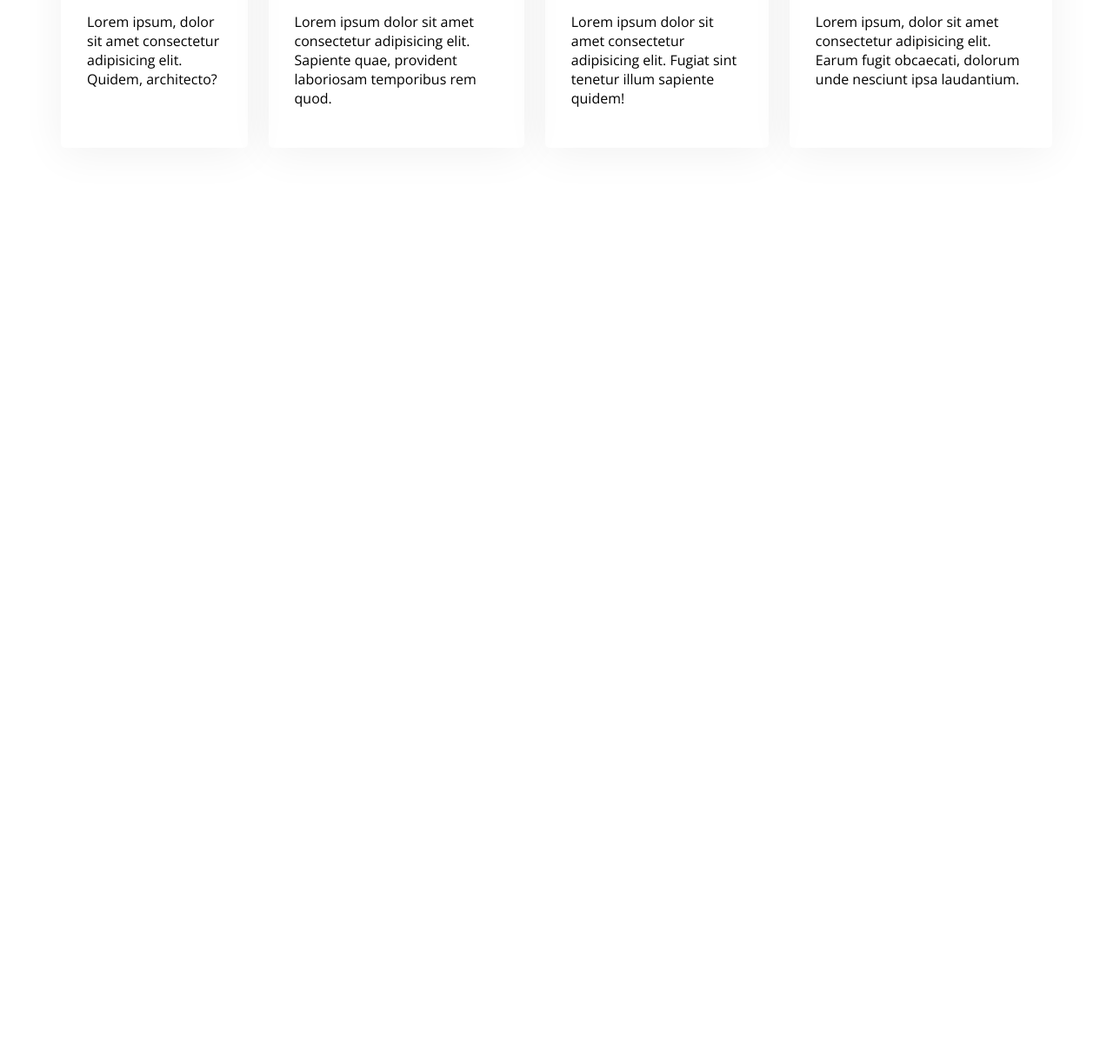
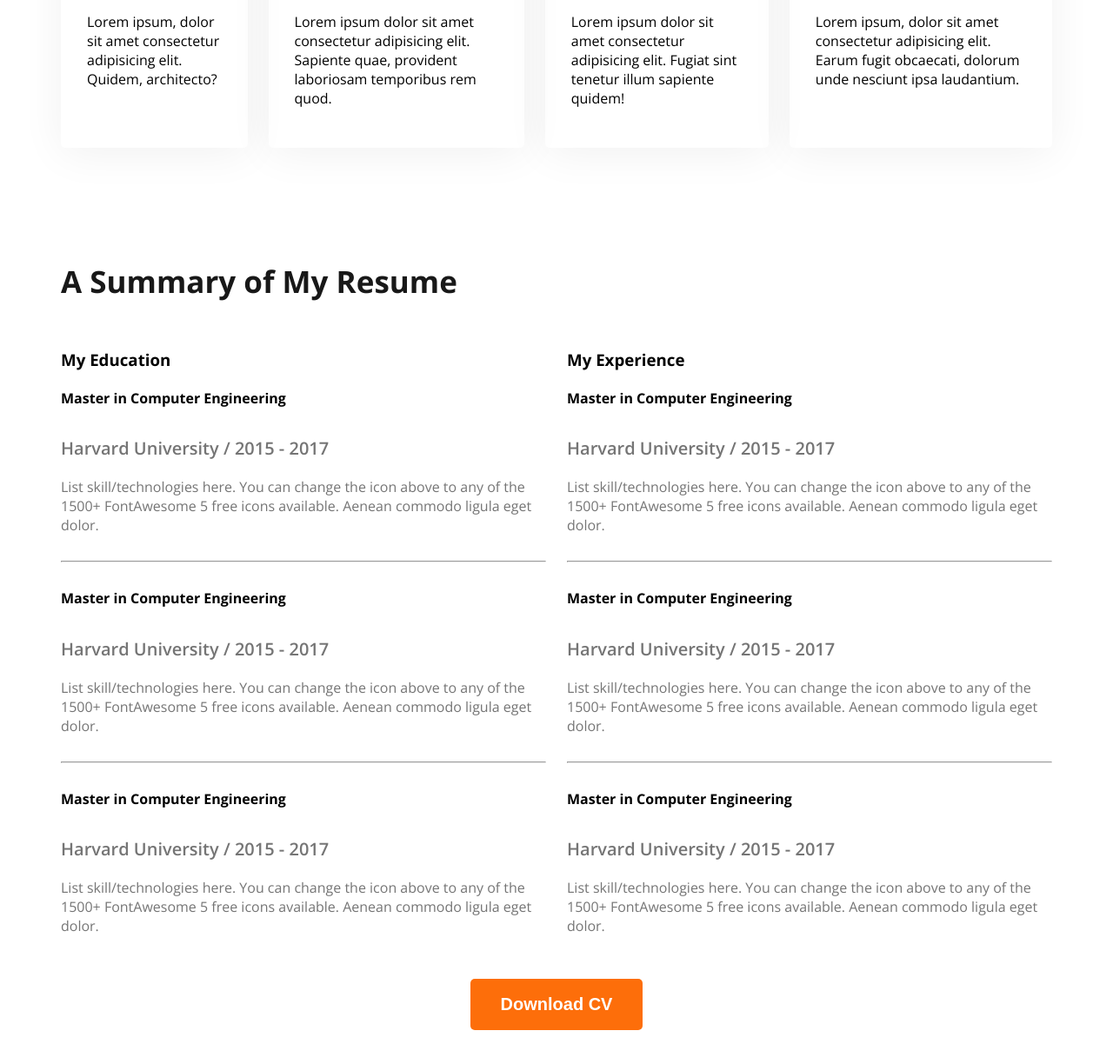
Before and after one commit to sameul-hasan/PortfolioM_5, a plain HTML site: page index.html in a window 1280 px wide. Shown: the part 1951-3175 px from the top of the page at 87% size. Before the commit the page ends 2251 px from the top, so only its background shows below. Drawn offline with nearby package versions, Linux system fonts and the light colour scheme.

Commit message:
5.7 DONE

```diff
--- a/Style/nav.css
+++ b/Style/nav.css
@@ -138,3 +138,24 @@ main section{
     box-shadow: 0px 6px 50px 0px rgba(0, 0, 0, 0.06);
     border-radius: 5px;
 }
+
+/* Resume Section Style */
+.resume-container{
+    display: flex;
+    gap : 24px;
+
+}
+.experience-sub-title{
+    font-size: 20px;
+    font-weight: 600;
+    margin-bottom: 20px;
+}
+.experience-description, .experience-sub-title{
+    color: #757575;
+}
+.resume hr{
+    margin : 30px 0;
+}
+.resume-download-cv{
+    margin: 50px;
+}
--- a/index.html
+++ b/index.html
@@ -83,6 +83,64 @@
                  </div>
             </div>
          </section>
+         <!-- A Summary of My Resume -->
+          <section class="resume">
+            <h3 class="section-title">A Summary of My Resume</h3>
+              <div class="resume-container">
+                <!-- .resume-column*2>h3.resume-column-title+.experience*3>h4.experience-title+h5.experience-sub-title+.experience-description -->
+                <div class="resume-column">
+                    <h3 class="resume-column-title">My Education</h3>
+                    <div class="experience">
+                        <h4 class="experience-title">Master in Computer Engineering</h4>
+                        <h5 class="experience-sub-title">Harvard University / 2015 - 2017</h5>
+                        <div class="experience-description">List skill/technologies here. You can change the icon above
+                            to any of the 1500+ FontAwesome 5 free icons available. Aenean commodo ligula eget dolor.</div>
+                    </div>
+                    <hr>
+                    <div class="experience">
+                        <h4 class="experience-title">Master in Computer Engineering</h4>
+                        <h5 class="experience-sub-title">Harvard University / 2015 - 2017</h5>
+                        <div class="experience-description">List skill/technologies here. You can change the icon above
+                            to any of the 1500+ FontAwesome 5 free icons available. Aenean commodo ligula eget dolor.</div>
+                    </div>
+                    <hr>
+                    <div class="experience">
+                        <h4 class="experience-title">Master in Computer Engineering</h4>
+                        <h5 class="experience-sub-title">Harvard University / 2015 - 2017</h5>
+                        <div class="experience-description">List skill/technologies here. You can change the icon above
+                            to any of the 1500+ FontAwesome 5 free icons available. Aenean commodo ligula eget dolor.</div>
+                    </div>
+                </div>
+                <div class="resume-column">
+                    <h3 class="resume-column-title">My Experience</h3>
+                    <div class="experience">
+                        <h4 class="experience-title">Master in Computer Engineering</h4>
+                        <h5 class="experience-sub-title">Harvard University / 2015 - 2017</h5>
+                        <div class="experience-description">List skill/technologies here. You can change the icon above
+                            to any of the 1500+ FontAwesome 5 free icons available. Aenean commodo ligula eget dolor.</div>
+                    </div>
+                    <hr>
+                    <div class="experience">
+                        <h4 class="experience-title">Master in Computer Engineering</h4>
+                        <h5 class="experience-sub-title">Harvard University / 2015 - 2017</h5>
+                        <div class="experience-description">List skill/technologies here. You can change the icon above
+                            to any of the 1500+ FontAwesome 5 free icons available. Aenean commodo ligula eget dolor.</div>
+                    </div>
+                    <hr>
+                    <div class="experience">
+                        <h4 class="experience-title">Master in Computer Engineering</h4>
+                        <h5 class="experience-sub-title">Harvard University / 2015 - 2017</h5>
+                        <div class="experience-description">List skill/technologies here. You can change the icon above
+                            to any of the 1500+ FontAwesome 5 free icons available. Aenean commodo ligula eget dolor.</div>
+                    </div>
+                </div>
+
+            </div>
+            <div class="text-center resume-download-cv">
+                <button class="btn-primary"><i class="fa-solid fa-download"></i> Download CV</button>
+            </div>
+          </section>
+
     </main>
     <footer>
 
```
